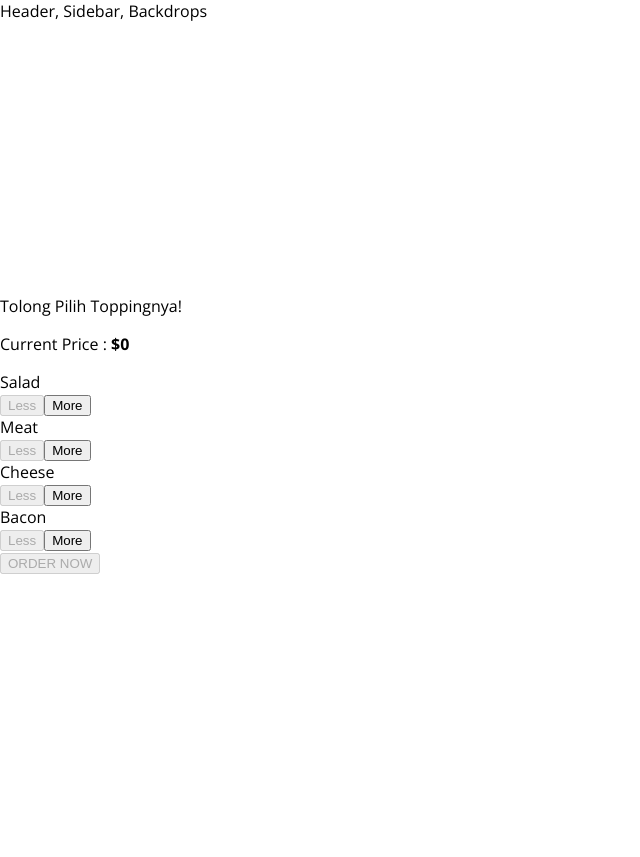
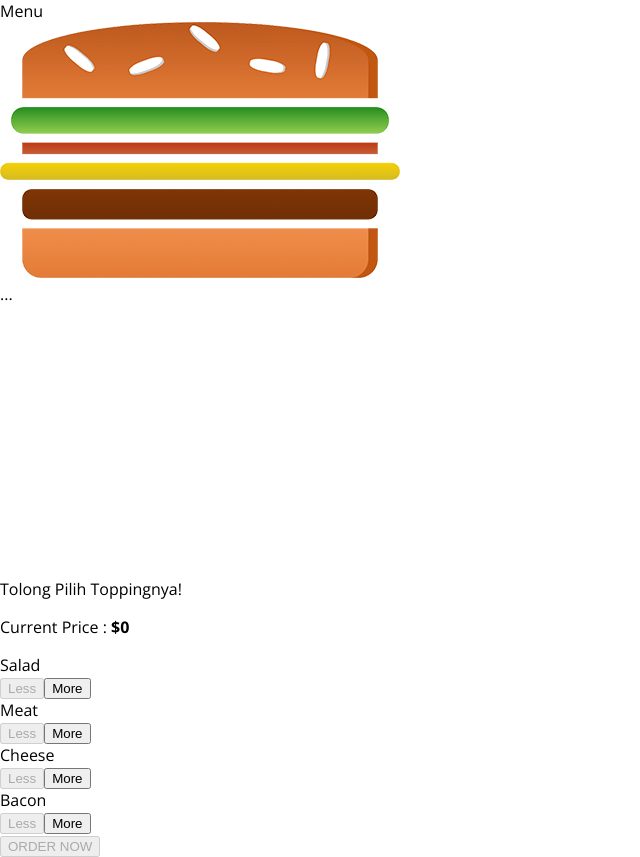
Before and after one commit to kangcinho/burgerApp, a React app: page / in a window 1280 px wide. Shown: the whole page, without its empty margins (0-640 px from the left). Before the commit the page ends 800 px from the top, so only its background shows below. Built offline with nearby package versions, Linux system fonts and the light colour scheme.

Commit message:
Add Toolbar and Logo

```diff
--- a/src/components/Layout/Layout.css
+++ b/src/components/Layout/Layout.css
@@ -1,3 +1,3 @@
 .Content{
-  margin-top: 16px;
+  margin-top: 72px;
 }
--- a/src/components/Layout/Layout.js
+++ b/src/components/Layout/Layout.js
@@ -1,13 +1,13 @@
 import React from 'react'
 
 import Auxiliary from '../../hoc/Auxiliary'
-
+import Toolbar from '../Navigation/Toolbar/Toolbar'
 import classes from './Layout.css'
 
 const Layout = (props) => {
   return (
     <Auxiliary>
-      <div>Header, Sidebar, Backdrops</div>
+      <Toolbar />
       <main className={classes.Content}>
         {props.children}
       </main>
--- /dev/null
+++ b/src/components/Navigation/Logo/Logo.css
@@ -0,0 +1,11 @@
+.Logo{
+  background-color: white;
+  padding: 8px;
+  height: 80%;
+  box-sizing: border-box;
+  border-radius: 5px;
+}
+
+.Logo img{
+  height: 100%;
+}
--- /dev/null
+++ b/src/components/Navigation/Logo/Logo.js
@@ -0,0 +1,14 @@
+import React from 'react'
+
+import burgerLogo from '../../../assets/images/burger-logo.png'
+import classes from './Logo.css'
+
+const Logo = (props) => {
+  return (
+    <div className={classes.Logo}>
+      <img src={burgerLogo} alt="Burger Logo"/>
+    </div>
+  )
+}
+
+export default Logo
--- /dev/null
+++ b/src/components/Navigation/Toolbar/Toolbar.css
@@ -0,0 +1,18 @@
+.Toolbar{
+  height: 56px;
+  width: 100%;
+  position: fixed;
+  top: 0;
+  left: 0;
+  background-color: #703B09;
+  display: flex;
+  justify-content: space-between;
+  align-items: center;
+  padding: 0 20px;
+  box-sizing: border-box;
+  z-index: 90;
+}
+
+.Toolbar nav{
+  height: 100%;
+}
--- /dev/null
+++ b/src/components/Navigation/Toolbar/Toolbar.js
@@ -0,0 +1,18 @@
+import React from 'react'
+
+import classes from './Toolbar.css'
+import Logo from '../Logo/Logo'
+
+const Toolbar = (props) => {
+  return (
+    <header className={classes.Toolbar}>
+      <div>Menu</div>
+      <Logo />
+      <nav>
+        ...
+      </nav>
+    </header>
+  )
+}
+
+export default Toolbar
--- a/src/containers/BurgerBuilder/BurgerBuilder.js
+++ b/src/containers/BurgerBuilder/BurgerBuilder.js
@@ -66,7 +66,7 @@ class BurgerBuilder extends Component{
   render(){
     const disableInfo = {...this.state.topings};
     for(let key in disableInfo){
-      disableInfo[key] = disableInfo[key] <=0
+      disableInfo[key] = disableInfo[key] <= 0
     }
 
     return (
```
Also changed, not shown: src/assets/images/burger-logo.png (added).
